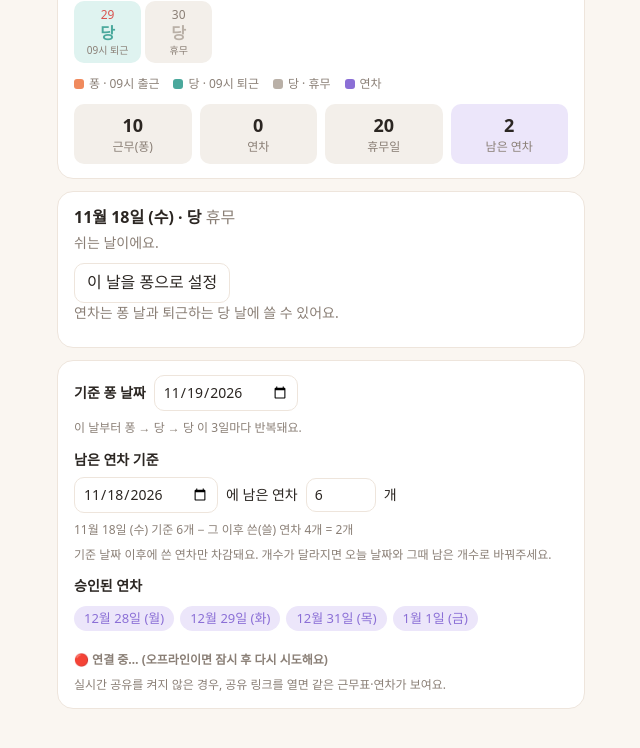
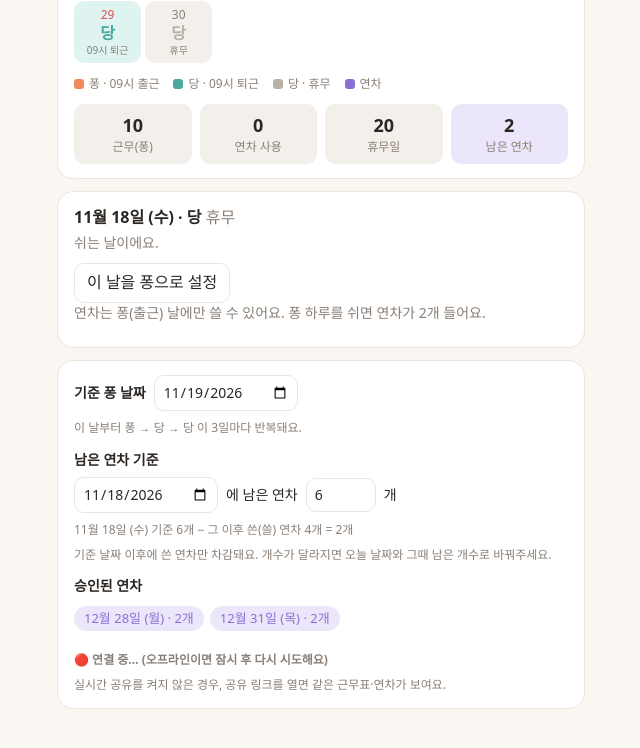
Before and after one commit to newjeans503/mom-sched-9cf1553592, a plain HTML site: page index.html in a window 1280 px wide. Shown: the part 508-1256 px from the top of the page, without its empty margins (319-959 px from the left). Drawn offline with Linux system fonts and the light colour scheme; no server answers.

Commit message:
Leave on a work day now costs 2 leave days; mark only the work day
Co-Authored-By: Claude Sonnet 5.5 <noreply@anthropic.com>

```diff
--- a/index.html
+++ b/index.html
@@ -119,7 +119,7 @@
     </div>
     <div class="stats">
       <div><b id="stPong">0</b>근무(퐁)</div>
-      <div><b id="stLeave">0</b>연차</div>
+      <div><b id="stLeave">0</b>연차 사용</div>
       <div><b id="stOff">0</b>휴무일</div>
       <div style="background:var(--leave-bg)"><b id="stRemain">0</b>남은 연차</div>
     </div>
@@ -190,7 +190,7 @@ function load(){
     const s = JSON.parse(localStorage.getItem(KEY));
     if(s && s.anchor) return s;
   }catch(e){}
-  return {anchor:'2026-11-19', leaves:['2026-12-28','2026-12-29','2026-12-31','2027-01-01'], configured:true};   // 11/19(목)이 첫 퐁
+  return {anchor:'2026-11-19', leaves:['2026-12-28','2026-12-31'], configured:true};   // 11/19(목)이 첫 퐁
 }
 function save(){ try{ localStorage.setItem(KEY, JSON.stringify(state)); }catch(e){} }
 
@@ -266,10 +266,7 @@ const isLeave = dn => state.leaves.includes(keyOf(dn));
 function typeOf(dn){
   const p = phase(dn);
   if(p === 0) return isLeave(dn) ? 'leave' : 'pong';
-  if(p === 1){
-    if(isLeave(dn)) return 'leave';                    // 퇴근하는 당 날도 연차를 쓸 수 있음
-    return isLeave(dn-1) ? 'off' : 'out';              // 전날 연차면 퇴근도 없음
-  }
+  if(p === 1) return isLeave(dn-1) ? 'off' : 'out';   // 퐁 날이 연차면 퇴근도 없음
   return 'off';
 }
 const LABEL = {
@@ -323,7 +320,7 @@ function renderCal(){
     const dn = first + d - 1;
     const ty = typeOf(dn);
     const w = (lead + d - 1) % 7;
-    if(ty==='pong') cP++; else if(ty==='leave') cL++; else cO++;
+    if(ty==='pong') cP++; else if(ty==='leave') cL += COST; else cO++;
     const cls = ['cell', ty, w===0?'sun':'', w===6?'sat':'', dn===today?'today':'', dn===sel?'sel':''].join(' ');
     html += `<div class="${cls}" data-dn="${dn}" role="button" tabindex="0" aria-label="${fmt(dn)} ${LABEL[ty].t} ${LABEL[ty].s}">
       <span class="n">${d}</span><span class="t">${LABEL[ty].t}</span><span class="s">${LABEL[ty].s}</span></div>`;
@@ -341,18 +338,13 @@ function renderDetail(){
     pong :'아침 9시에 출근해서 다음날 아침 9시에 퇴근해요.',
     out  :'오늘 아침 9시에 퇴근하고, 이 날부터 내일까지 쉬어요.',
     off  :'쉬는 날이에요.',
-    leave: p === 0 ? '퐁 날 연차예요. 출근하지 않아요. (연차 1개 사용)'
-                   : '퇴근하는 당 날 연차예요. (연차 1개 사용)'
+    leave:'퐁을 하루 온전히 쉬어요. 출근하지 않고 다음날 퇴근도 없어요. (연차 2개 사용)'
   }[ty];
   let btns = '';
-  if(p === 0 && ty === 'pong'){
-    btns += `<button class="purple" data-act="leave2">퐁 하루 온전히 쉬기 · 연차 2개</button>`;
-    btns += `<button data-act="leave">이 날만 연차 · 1개</button>`;
-  }
-  if(p === 1 && ty !== 'leave') btns += `<button class="purple" data-act="leave">이 날 연차 · 1개</button>`;
-  if(ty === 'leave')            btns += `<button data-act="unleave">연차 취소 · 1개 돌려받기</button>`;
+  if(ty === 'pong')   btns += `<button class="purple" data-act="leave">연차 처리 · 2개 사용</button>`;
+  if(ty === 'leave')  btns += `<button data-act="unleave">연차 취소 · 2개 돌려받기</button>`;
   btns += `<button data-act="anchor">이 날을 퐁으로 설정</button>`;
-  const note = (p === 2) ? '<p class="hint">연차는 퐁 날과 퇴근하는 당 날에 쓸 수 있어요.</p>' : '';
+  const note = (p !== 0) ? '<p class="hint">연차는 퐁(출근) 날에만 쓸 수 있어요. 퐁 하루를 쉬면 연차가 2개 들어요.</p>' : '';
   $('detail').innerHTML = `<h3>${fmt(sel)} · ${LABEL[ty].t} <span style="color:var(--muted);font-weight:400">${LABEL[ty].s}</span></h3>
     <p>${msg}</p><div class="actions">${btns}</div>${note}`;
 }
@@ -360,22 +352,22 @@ function renderDetail(){
 function renderSettings(){
   $('anchor').value = state.anchor;
   $('setup').hidden = state.configured;
-  const list = state.leaves.slice().sort().filter(k => phase(dnOf(k)) <= 1);
+  const list = state.leaves.slice().sort().filter(k => phase(dnOf(k)) === 0);
   $('leaves').innerHTML = list.length
-    ? list.map(k => `<li>${fmt(dnOf(k))}</li>`).join('')
+    ? list.map(k => `<li>${fmt(dnOf(k))} · 2개</li>`).join('')
     : '<li style="background:var(--off-bg);color:var(--muted)">아직 없어요</li>';
   const r = remaining();
   $('stRemain').textContent = r;
   $('stRemain').style.color = r < 0 ? 'var(--sun)' : '';
   $('balAsOf').value = state.balance.asOf;
   $('balNum').value = state.balance.remaining;
-  const used = usedAfter();
-  $('balInfo').textContent = `${fmt(dnOf(state.balance.asOf))} 기준 ${state.balance.remaining}개 − 그 이후 쓴(쓸) 연차 ${used}개 = ${r}개`;
+  $('balInfo').textContent = `${fmt(dnOf(state.balance.asOf))} 기준 ${state.balance.remaining}개 − 그 이후 쓴(쓸) 연차 ${usedAfter()}개 = ${r}개`;
 }
 
-// 기준일 이후의 연차만 차감 (퐁 날·퇴근 당 날 모두 1개씩)
+// 기준일 이후의 연차만 차감. 퐁 하루를 쉬면 연차 2개
+const COST = 2;
 function usedAfter(){
-  return state.leaves.filter(k => k > state.balance.asOf && phase(dnOf(k)) <= 1).length;
+  return state.leaves.filter(k => k > state.balance.asOf && phase(dnOf(k)) === 0).length * COST;
 }
 function remaining(){ return state.balance.remaining - usedAfter(); }
 function setBalance(asOf, n){
@@ -405,13 +397,10 @@ $('detail').addEventListener('click', e => {
   const k = keyOf(sel);
   if(b.dataset.act === 'leave'){
     setLeave(k, true);
-    toast('연차 1개를 사용했어요');
-  }else if(b.dataset.act === 'leave2'){
-    setLeave(k, true); setLeave(keyOf(sel+1), true);
     toast('연차 2개를 사용했어요');
   }else if(b.dataset.act === 'unleave'){
     setLeave(k, false);
-    toast('연차 1개를 돌려받았어요');
+    toast('연차 2개를 돌려받았어요');
   }else if(b.dataset.act === 'anchor'){
     if(state.configured && !confirm(`${fmt(sel)}을(를) 퐁으로 바꾸면 전체 근무표가 이 날 기준으로 다시 계산돼요. 바꿀까요?`)) return;
     setAnchor(k);
```
